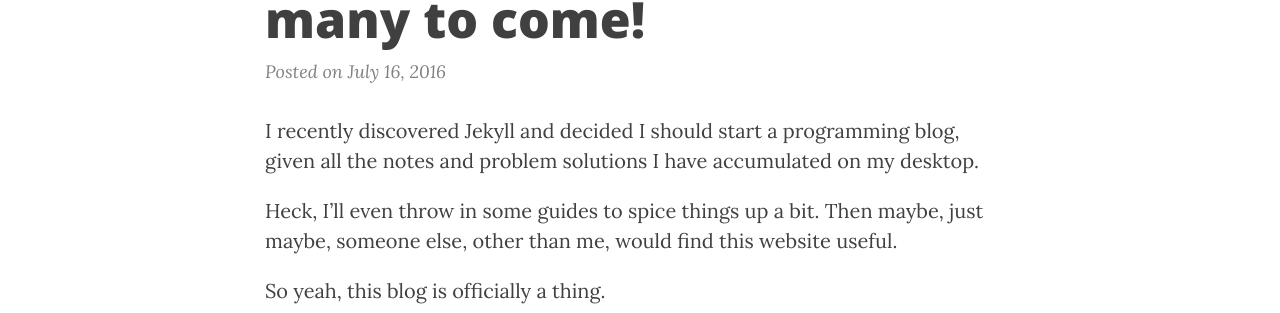
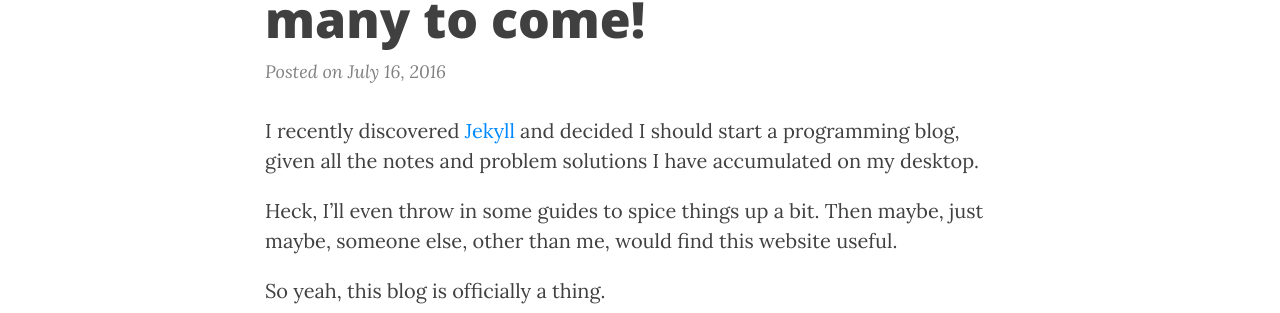
Before and after one commit to ShadyF/shadyf.github.io, a Jekyll site: the page built from _posts/2016-07-16-first-blog-post-of-(hopefully)-many-to-come.md, in a window 1280 px wide. Shown: the part 193-506 px from the top of the page. Built offline with Jekyll 4.4.1, drawn with Linux system fonts in a browser that asks for light colours; nearby versions of some CDN libraries; comment, search, counter and statistics services are not loaded; part of the change alters nothing that is shown.

```diff
--- a/_posts/2016-07-16-first-blog-post-of-(hopefully)-many-to-come.md
+++ b/_posts/2016-07-16-first-blog-post-of-(hopefully)-many-to-come.md
@@ -4,7 +4,7 @@ title:  "First post of (hopefully) many to come!"
 category: Misc
 ---
 
-I recently discovered Jekyll and decided I should start a programming blog,
+I recently discovered [Jekyll](https://jekyllrb.com/) and decided I should start a programming blog,
 given all the notes and problem solutions I have accumulated on my desktop.
 
 Heck, I'll even throw in some guides to spice things up a bit. Then maybe,
```
